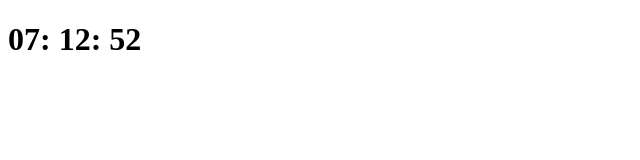
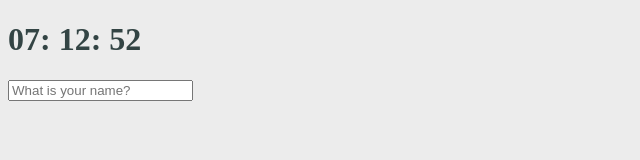
Before and after one commit to jm-shin/JS-BASIC, a plain HTML site: page index.html in a window 1280 px wide. Shown: the whole page, without its empty margins (0-640 px from the left). Drawn offline with Linux system fonts and the light colour scheme.

Commit message:
saving the User Name

```diff
--- /dev/null
+++ b/greeting.js
@@ -0,0 +1,43 @@
+const form = document.querySelector(".js-form"),
+    input = document.querySelector("input"),
+    greeting = document.querySelector(".js-greetings");
+
+const USER_LS = "currentUser",
+    SHOWING_CN = "showing";
+
+function saveName(text){
+    localStorage.setItem(USER_LS, text);
+}
+
+function handleSubmit(event) {
+  event.preventDefault();
+  const currentValue = input.value;
+  paintGreeting(currentValue);
+  saveName(currentValue);
+}
+
+function askForName(){
+    form.classList.add(SHOWING_CN);
+    form.addEventListener("submit", handleSubmit);
+}
+
+function paintGreeting(text) {
+    form.classList.remove(SHOWING_CN);
+    greeting.classList.add(SHOWING_CN);
+    greeting.innerText = `Hello ${text}`;
+  }
+
+function loadName(){
+    const currentUser = localStorage.getItem(USER_LS);
+    if(currentUser === null){
+        askForName();
+    }else{
+        paintGreeting(currentUser);
+    }
+}
+
+function init(){
+    loadName();
+}
+
+init();
--- a/index.css
+++ b/index.css
@@ -0,0 +1,25 @@
+body{
+    background-color: #ececec;
+}
+
+.btn{
+    cursor: pointer;
+}
+
+h1{
+    color: #334444;
+    transition: color 0.5s ease-in-out;
+}
+
+.clicked{
+    color: #7f7f7f;
+}
+
+.form,
+.greetings{
+    display: none;
+}
+
+.showing{
+    display: block;
+}
--- a/index.html
+++ b/index.html
@@ -8,6 +8,11 @@
     <div class="js-clock">
         <h1>00:00</h1>
     </div>
+    <form class="js-form form">
+        <input type="text" placeholder="What is your name?">
+    </form>
+    <h4 class="js-greetings greetings"></h4>
     <script src="clock.js"></script>
+    <script src="greeting.js"></script>
 </body>
 </html>
```
